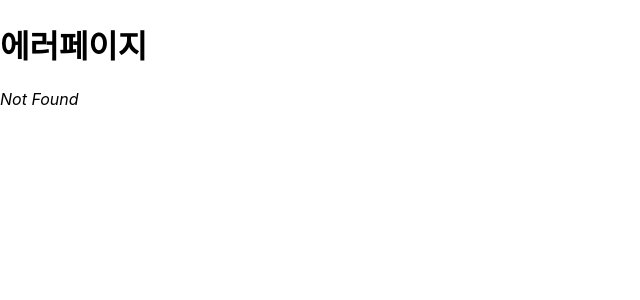
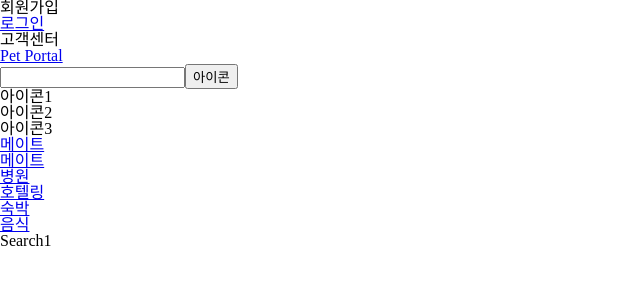
Before and after one commit to doch2130/PetPotal, a React (Create React App) app in the folder frontend/: page /search/1 in a window 1280 px wide. Before the commit this address had no page. Shown: the top 300 px of the page, without its empty margins (0-640 px from the left). Built offline with nearby package versions, Linux system fonts and the light colour scheme.

Commit message:
App.css 에 reset.css 설정 - App.css는 공통된 스타일 들어갈곳 Login page 라우터 경로추가 및 파일 추가 Navbar 추가(Css는 아직 작성안함.) Search경로추가 및 파일추가

```diff
--- a/frontend/src/App.css
+++ b/frontend/src/App.css
@@ -1,38 +1,43 @@
-.App {
-  text-align: center;
+html, body, div, span, applet, object, iframe,
+h1, h2, h3, h4, h5, h6, p, blockquote, pre,
+a, abbr, acronym, address, big, cite, code,
+del, dfn, em, img, ins, kbd, q, s, samp,
+small, strike, strong, sub, sup, tt, var,
+b, u, i, center,
+dl, dt, dd, ol, ul, li,
+fieldset, form, label, legend,
+table, caption, tbody, tfoot, thead, tr, th, td,
+article, aside, canvas, details, embed,
+figure, figcaption, footer, header, hgroup,
+menu, nav, output, ruby, section, summary,
+time, mark, audio, video {
+	margin: 0;
+	padding: 0;
+	border: 0;
+	font-size: 100%;
+	font: inherit;
+	vertical-align: baseline;
 }
-
-.App-logo {
-  height: 40vmin;
-  pointer-events: none;
+/* HTML5 display-role reset for older browsers */
+article, aside, details, figcaption, figure,
+footer, header, hgroup, menu, nav, section {
+	display: block;
 }
-
-@media (prefers-reduced-motion: no-preference) {
-  .App-logo {
-    animation: App-logo-spin infinite 20s linear;
-  }
+body {
+	line-height: 1;
 }
-
-.App-header {
-  background-color: #282c34;
-  min-height: 100vh;
-  display: flex;
-  flex-direction: column;
-  align-items: center;
-  justify-content: center;
-  font-size: calc(10px + 2vmin);
-  color: white;
+ol, ul {
+	list-style: none;
 }
-
-.App-link {
-  color: #61dafb;
+blockquote, q {
+	quotes: none;
 }
-
-@keyframes App-logo-spin {
-  from {
-    transform: rotate(0deg);
-  }
-  to {
-    transform: rotate(360deg);
-  }
+blockquote:before, blockquote:after,
+q:before, q:after {
+	content: '';
+	content: none;
 }
+table {
+	border-collapse: collapse;
+	border-spacing: 0;
+}
--- a/frontend/src/App.tsx
+++ b/frontend/src/App.tsx
@@ -1,12 +1,14 @@
 // import React from 'react';
 // import logo from './logo.svg';
-// import './App.css';
+import './App.css';
+import Navbar from './components/Navbar/Navbar';
 import MainPage from './pages/MainPage';
 import { Outlet } from 'react-router-dom';
 
 function App() {
   return (
     <div className="App">
+      <Navbar />
       <Outlet />
     </div>
   );
--- /dev/null
+++ b/frontend/src/components/Login/Login.jsx
@@ -0,0 +1,5 @@
+import React from 'react';
+
+export default function Login() {
+  return <div>로그인</div>;
+}
--- /dev/null
+++ b/frontend/src/components/Navbar/Navbar.jsx
@@ -0,0 +1,98 @@
+import { useNavigate, useParams } from 'react-router-dom';
+import { useEffect, useState } from 'react';
+
+import style from './Navbar.module.css';
+import { Link } from 'react-router-dom';
+
+export default function Navbar() {
+  const [Keyword, setKeyword] = useState('');
+  const navigate = useNavigate();
+  const historyValue = useParams();
+
+  const searchSubmit = (e) => {
+    e.preventDefault();
+    navigate(`/search/${Keyword}`);
+    /**
+     * 2023.04.11 gkfrjt
+     * 검색 경로로 이동시키기
+     * css 적용시켜놓기
+     * 회원가입페이지 적용시키기
+     */
+  };
+
+  const handleKeyword = (e) => {
+    setKeyword(e.target.value);
+  };
+
+  useEffect(() => {
+    setKeyword(historyValue.searchKeyword);
+  }, [historyValue]);
+
+  return (
+    <header>
+      <section className={style.navbarWrapper}>
+        <div className={style.navbarTop}>
+          <ul className={style.topInner}>
+            <li>회원가입</li>
+            <Link to={'/login'}>로그인</Link>
+            <li>고객센터</li>
+          </ul>
+        </div>
+
+        <div className="style.navbarMiddle">
+          <h1 className="style.navbarLogo">
+            <Link to={'/'}>Pet Portal</Link>
+          </h1>
+          <form onSubmit={searchSubmit} className="style.searchForm">
+            <input
+              onChange={handleKeyword}
+              type="search"
+              class="search-input"
+            />
+            <button className="style.searchBtn">아이콘</button>
+          </form>
+          <ul className="style.headerItem">
+            <li>아이콘1</li>
+            <li>아이콘2</li>
+            <li>아이콘3</li>
+          </ul>
+        </div>
+
+        <nav className="style.navbarBottom">
+          <ul className="menu">
+            <li className="menuItem">
+              <a href="#" className="menuItemLink">
+                메이트
+              </a>
+            </li>
+            <li className="menuItem">
+              <a href="#" className="menuItemLink">
+                메이트
+              </a>
+            </li>
+            <li className="menuItem">
+              <a href="#" className="menuItemLink">
+                병원
+              </a>
+            </li>
+            <li className="menuItem">
+              <a href="#" className="menuItemLink">
+                호텔링
+              </a>
+            </li>
+            <li className="menuItem">
+              <a href="#" className="menuItemLink">
+                숙박
+              </a>
+            </li>
+            <li className="menuItem">
+              <a href="#" className="menuItemLink">
+                음식
+              </a>
+            </li>
+          </ul>
+        </nav>
+      </section>
+    </header>
+  );
+}
--- /dev/null
+++ b/frontend/src/components/Navbar/Navbar.module.css
@@ -0,0 +1,3 @@
+.test {
+    background-color: red;
+}
--- /dev/null
+++ b/frontend/src/components/Search/Search.jsx
@@ -0,0 +1,7 @@
+import React from 'react';
+import { useParams } from 'react-router-dom';
+
+export default function Search() {
+  const { keyword } = useParams();
+  return <div>Search{keyword}</div>;
+}
--- a/frontend/src/index.tsx
+++ b/frontend/src/index.tsx
@@ -5,6 +5,8 @@ import App from './App';
 import {createBrowserRouter, RouterProvider} from 'react-router-dom';
 import ErrorPage from './pages/ErrorPage';
 import MainPage from './pages/MainPage';
+import Login from './components/Login/Login';
+import Search from './components/Search/Search';
 
 const router = createBrowserRouter([
   {
@@ -13,6 +15,8 @@ const router = createBrowserRouter([
     errorElement: <ErrorPage />,
     children: [
       {index: true, element: <MainPage />},
+      {path: '/login', element: <Login />},
+      {path: '/search/:keyword', element: <Search />}
     ]
   }
 ]);
```
